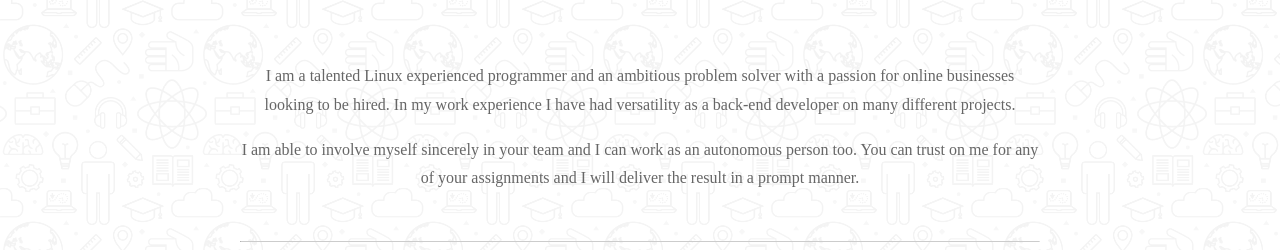
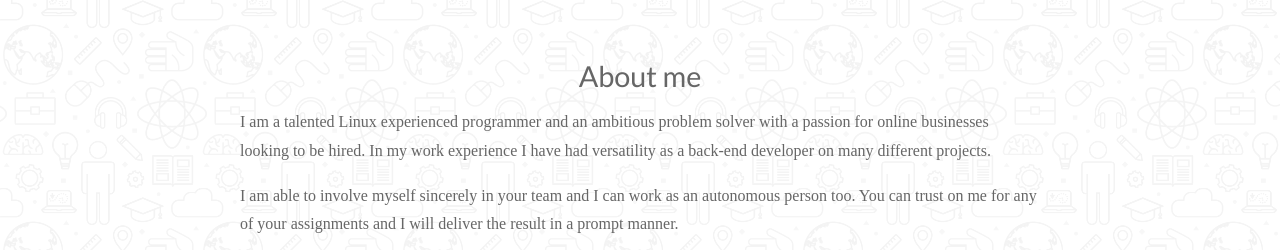
Before and after one commit to afariasfermin/afariasfermin.github.io, a website: page index.html in a window 1280 px wide. Shown: the part 702-952 px from the top of the page. Drawn offline with Linux system fonts and the light colour scheme; a web font is replaced by a local one.

Commit message:
modified:   index.html

```diff
--- a/index.html
+++ b/index.html
@@ -20,7 +20,8 @@
 
     <div class="container">
 
-        <section class="center">
+        <section>
+            <h1 class="center">About me</h1>
             <p>
                 I am a talented Linux experienced programmer and an ambitious problem solver with a passion for online
                 businesses looking to be hired. In my work experience I have had versatility as a back-end developer on
```
